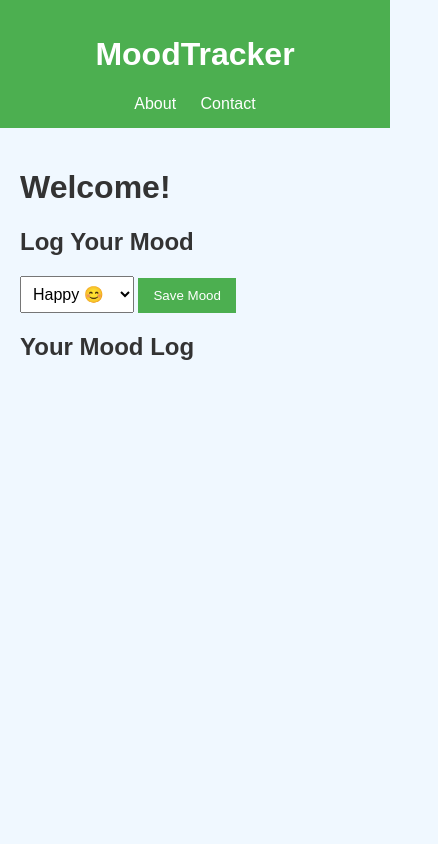
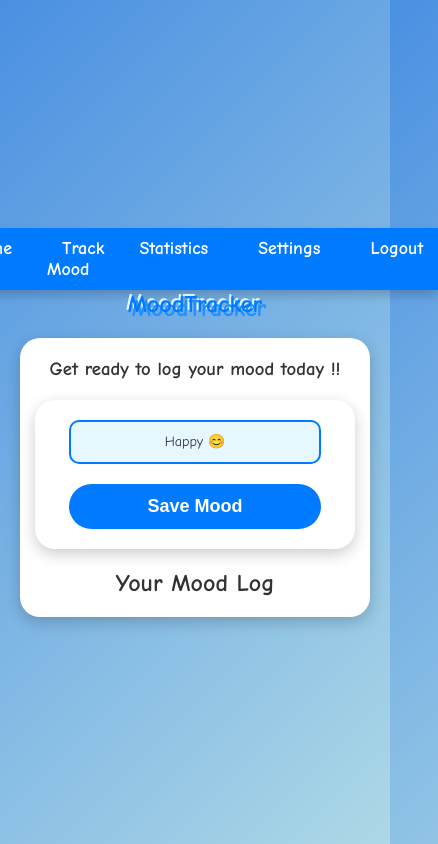
Before and after one commit to TheMustangCoder/MoodTracker, a plain HTML site: page code/front-end/pages/index.html in a window 390 px wide. Shown: the whole page, 438 px wide, since content can reach past the window. Drawn offline with Linux system fonts and the light colour scheme.

Commit message:
Changed the pages

```diff
--- a/code/back-end/server.js
+++ b/code/back-end/server.js
@@ -9,7 +9,7 @@ app.use(express.static(path.join(__dirname, '../front-end')));
 
 // Default route (serving the main page)
 app.get('/', (req, res) => {
-  res.sendFile(path.join(__dirname, '../front-end/pages/index.html'));
+  res.sendFile(path.join(__dirname, '../front-end/pages/login.html'));
 });
 
 // Start the server
--- a/code/front-end/css/styles.css
+++ b/code/front-end/css/styles.css
@@ -1,64 +1,229 @@
-/* Global Styles */
-body {
-    font-family: Arial, sans-serif;
+/* General Reset and Base Styles */
+* {
   margin: 0;
   padding: 0;
-    background-color: #f0f8ff;
-    color: #333;
+  box-sizing: border-box;
 }
 
-  /* Header Styles */
-  header {
+body {
+  font-family: 'Comic Sans MS', 'Arial', sans-serif;
+  background: linear-gradient(135deg, #4a90e2, #add8e6); /* Vibrant blue gradient */
+  color: #333;
+  min-height: 100vh;
+  display: flex;
+  flex-direction: column; /* Vertical layout */
+  align-items: center; /* Center horizontally */
+  justify-content: center; /* Center vertically */
   text-align: center;
-    background-color: #4caf50;
-    color: white;
-    padding: 15px;
 }
 
-  header nav a {
-    color: white;
-    margin: 0 10px;
+/* Title Styling */
+.moodtracker-title {
+  font-size: 32px; /* Large and bold */
+  font-family: 'Comic Sans MS', 'Arial', sans-serif;
+  color: #007bff; /* Bright blue */
+  text-shadow: 2px 2px #add8e6, -1px -1px #ffffff; /* Glowing shadow effect */
+  margin-bottom: 20px; /* Spacing between title and center-box */
+  animation: title-glow 2s infinite; /* Glowing animation */
+}
+
+/* Center Box Styling */
+.center-box {
+  background-color: #ffffff; /* White card background */
+  padding: 20px 15px;
+  border-radius: 20px;
+  box-shadow: 0px 5px 15px rgba(0, 0, 0, 0.2); /* Depth with shadow */
+  width: 90%;
+  max-width: 400px;
+  text-align: center;
+}
+
+/* Inputs */
+input {
+  width: 90%;
+  padding: 10px;
+  margin: 10px auto;
+  border: 2px solid #007bff;
+  border-radius: 10px;
+  font-size: 16px;
+  outline: none;
+}
+
+input:focus {
+  border-color: #0056b3;
+}
+
+/* Buttons */
+button {
+  margin-top: 20px;
+  padding: 12px 20px;
+  font-size: 18px;
+  font-weight: bold;
+  color: #fff;
+  background-color: #007bff; /* Bright blue */
+  border: none;
+  border-radius: 50px; /* Rounded button */
+  cursor: pointer;
+  transition: all 0.3s ease-in-out;
+  width: 90%;
+}
+
+button:hover {
+  background-color: #0056b3; /* Darker blue on hover */
+  transform: scale(1.05); /* Slightly larger */
+}
+
+button:active {
+  transform: scale(0.95); /* Slightly smaller */
+}
+
+/* Links */
+.forgot-password {
+  margin-top: 15px;
+}
+
+.forgot-password a {
+  color: #007bff;
   text-decoration: none;
 }
 
-  header nav a:hover {
+.forgot-password a:hover {
   text-decoration: underline;
 }
 
-  /* Main Content */
-  main {
+
+/* Section Styling */
+.dropdown-section {
+  margin: 20px auto;
   padding: 20px;
+  background-color: #ffffff; /* White background */
+  border-radius: 20px;
+  box-shadow: 0px 5px 15px rgba(0, 0, 0, 0.2); /* Soft shadow */
+  text-align: center; /* Center the text and dropdown */
+  width: 90%;
+  max-width: 400px;
+  display: flex;
+  flex-direction: column;
+  align-items: center;
 }
 
-  #mood-entry {
-    margin-bottom: 20px;
+/* Label Styling */
+.dropdown-section label {
+  display: block;
+  font-size: 18px;
+  color: #007bff; /* Bright blue */
+  font-weight: bold;
+  margin-bottom: 10px;
 }
 
-  #mood-select {
-    padding: 8px;
+/* Styled Select */
+.styled-select {
+  width: 90%;
+  padding: 12px 15px;
   font-size: 16px;
+  font-family: 'Comic Sans MS', Arial, sans-serif;
+  border: 2px solid #007bff; /* Bright blue border */
+  border-radius: 10px; /* Rounded corners */
+  background-color: #e6f7ff; /* Light blue background */
+  color: #333; /* Dark text for readability */
+  cursor: pointer;
+  appearance: none; /* Remove default browser arrow styles */
+  text-align: center;
+  text-align-last: center;
 }
 
-  button {
-    padding: 10px 15px;
-    background-color: #4caf50;
-    color: white;
-    border: none;
-    cursor: pointer;
+/* Select Focus */
+.styled-select:focus {
+  border-color: #0056b3; /* Darker blue on focus */
+  outline: none;
+  box-shadow: 0 0 5px #0056b3; /* Glow effect */
 }
 
-  button:hover {
-    background-color: #45a049;
+/* Styled Option */
+.styled-select option {
+  font-size: 16px;
+  padding: 10px;
+  color: #007bff;
+  background-color: #f8faff; /* Light blue background */
+  cursor: pointer;
+  text-align: center;
 }
 
-  #mood-log ul {
-    list-style-type: none;
-    padding: 0;
+/* Mobile Responsiveness */
+@media (max-width: 480px) {
+  .dropdown-section {
+    width: 100%;
   }
 
-  #mood-log li {
-    background-color: #f9f9f9;
-    margin: 5px 0;
-    padding: 10px;
-    border: 1px solid #ddd;
+  .styled-select {
+    font-size: 14px;
   }
+}
+
+
+/* Glowing Animation */
+@keyframes title-glow {
+  0% {
+    text-shadow: 2px 2px #add8e6, -1px -1px #ffffff;
+  }
+  50% {
+    text-shadow: 4px 4px #1e90ff, -2px -2px #e0f7ff;
+  }
+  100% {
+    text-shadow: 2px 2px #add8e6, -1px -1px #ffffff;
+  }
+}
+
+/* Mobile Responsiveness */
+@media (max-width: 480px) {
+  .moodtracker-title {
+    font-size: 24px;
+  }
+
+  .center-box {
+    width: 100%;
+    max-width: 350px;
+  }
+}
+
+
+/* Menu Styling */
+.menu {
+  background-color: #007bff; /* Blue background */
+  padding: 10px 0;
+  text-align: center;
+  box-shadow: 0px 5px 10px rgba(0, 0, 0, 0.2); /* Drop shadow for depth */
+}
+
+.menu-list {
+  list-style: none; /* Remove default bullet points */
+  margin: 0;
+  padding: 0;
+  display: flex;
+  justify-content: center; /* Center align menu items */
+  gap: 20px; /* Space between menu items */
+}
+
+.menu-list li {
+  display: inline; /* Inline list items */
+}
+
+.menu-list a {
+  text-decoration: none; /* Remove underline */
+  font-size: 18px;
+  font-weight: bold;
+  color: #fff; /* White text */
+  padding: 10px 15px;
+  border-radius: 5px; /* Slightly rounded corners */
+  transition: background-color 0.3s, transform 0.2s; /* Smooth hover effects */
+}
+
+.menu-list a:hover {
+  background-color: #0056b3; /* Darker blue on hover */
+  transform: scale(1.1); /* Slight zoom effect */
+}
+
+.menu-list a:active {
+  background-color: #004080; /* Even darker blue when active */
+  transform: scale(1); /* No zoom on active */
+}
--- /dev/null
+++ b/code/front-end/js/menu.js
@@ -0,0 +1,13 @@
+// menu.js
+document.addEventListener("DOMContentLoaded", () => {
+    const menuContainer = document.getElementById("menu-container");
+
+    if (menuContainer) {
+      fetch("menu.html")
+        .then(response => response.text())
+        .then(data => {
+          menuContainer.innerHTML = data;
+        })
+        .catch(error => console.error("Error loading menu:", error));
+    }
+  });
--- a/code/front-end/pages/index.html
+++ b/code/front-end/pages/index.html
@@ -5,22 +5,23 @@
   <meta name="viewport" content="width=device-width, initial-scale=1.0">
   <title>MoodTracker - Home</title>
   <link rel="stylesheet" href="../css/styles.css">
+  <script src="../js/menu.js"></script>
 </head>
 <body>
+  <div id="menu-container"></div>
   <header>
-    <h1>MoodTracker</h1>
-    <nav>
-      <a href="about.html">About</a>
-      <a href="contact.html">Contact</a>
-    </nav>
+    <!-- <nav>
+      <a href="/pages/about.html">About</a>
+      <a href="/pages/contact.html">Contact</a>
+    </nav> -->
+    <h1 class="moodtracker-title">MoodTracker</h1>
   </header>
 
-  <main>
-   <h1 id="greeting">Welcome!</h1>
+  <div class="center-box">
+   <h3 id="greeting">Get ready to log your mood today !!</h3>
 
-    <section id="mood-entry">
-      <h2>Log Your Mood</h2>
-      <select id="mood-select">
+    <section class="dropdown-section" id="mood-entry">
+      <select id="mood-select" class="styled-select">
         <option value="happy">Happy 😊</option>
         <option value="sad">Sad 😢</option>
         <option value="neutral">Neutral 😐</option>
@@ -35,7 +36,7 @@
         <!-- Dynamic mood log entries will appear here -->
       </ul>
     </section>
-  </main>
+  </div>
 
   <script src="../js/app.js"></script>
 </body>
--- /dev/null
+++ b/code/front-end/pages/menu.html
@@ -0,0 +1,10 @@
+<!-- menu.html -->
+<nav class="menu">
+    <ul class="menu-list">
+      <li><a href="index.html">Home</a></li>
+      <li><a href="track-mood.html">Track Mood</a></li>
+      <li><a href="statistics.html">Statistics</a></li>
+      <li><a href="settings.html">Settings</a></li>
+      <li><a href="/pages/login.html">Logout</a></li>
+    </ul>
+  </nav>
```
Also changed, not shown: code/front-end/js/login.js (+14 -28 lines), code/front-end/pages/login.html (added, +27 -0 lines), code/front-end/pages/loginpage.html (deleted, +0 -40 lines). Lines whose indentation alone changed are shown as unchanged.
